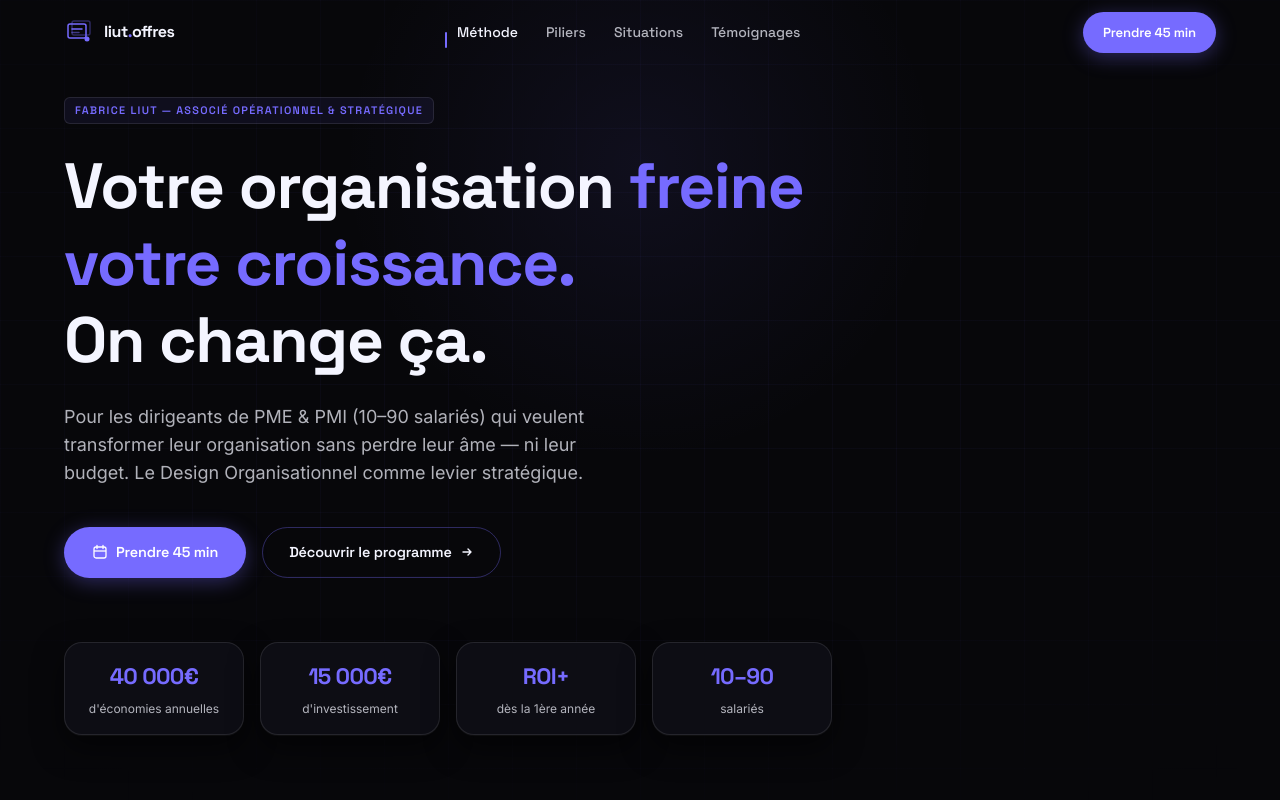
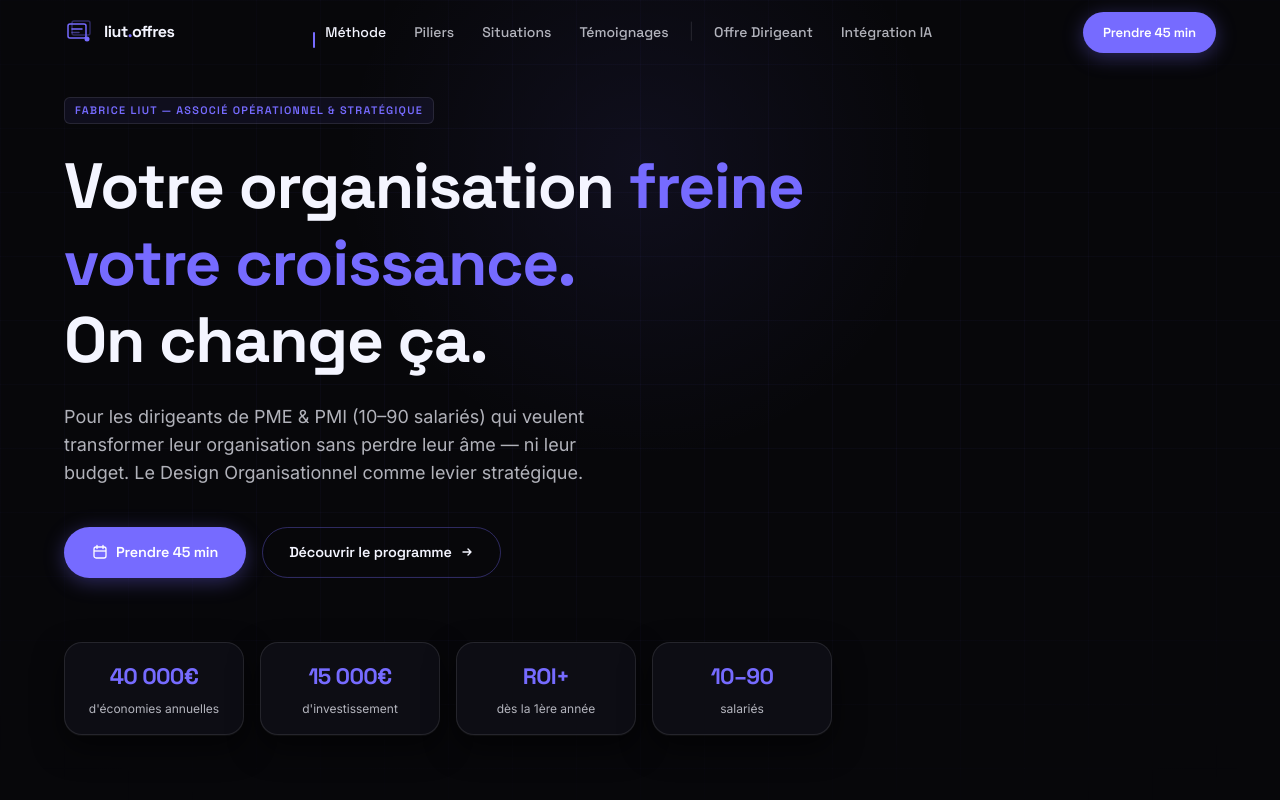
Before and after one commit to fabriceliut/offres-liut, a React (Vite) app: page /#/ in a window 1280 px wide. Shown: the top 800 px of the page. Built offline with nearby package versions, Linux system fonts and the light colour scheme.

Commit message:
fix: unicode text bugs in IASection + add offer links to nav

```diff
--- a/src/components/Header.tsx
+++ b/src/components/Header.tsx
@@ -9,6 +9,11 @@ const NAV_ITEMS = [
   { label: 'Piliers', id: 'piliers' },
   { label: 'Situations', id: 'situations' },
   { label: 'Témoignages', id: 'temoignages' },
+];
+
+const OFFER_LINKS = [
+  { label: 'Offre Dirigeant', to: '/entrepreneurs' },
+  { label: 'Intégration IA', to: '/ia' },
 ];
 
 const SECTION_IDS = NAV_ITEMS.map(n => n.id);
@@ -121,6 +126,21 @@ export default function Header() {
                   {item.label}
                 </button>
               ))}
+              <span className="mx-1" style={{ color: 'var(--border)' }} aria-hidden="true">|</span>
+              {OFFER_LINKS.map((link) => (
+                <Link
+                  key={link.to}
+                  to={link.to}
+                  className="px-3 py-1.5 text-sm transition-colors duration-150"
+                  style={{
+                    fontFamily: 'var(--font-heading)',
+                    fontWeight: 500,
+                    color: 'var(--muted)',
+                  }}
+                >
+                  {link.label}
+                </Link>
+              ))}
             </nav>
           ) : (
             <nav className="hidden md:flex items-center gap-1" aria-label="Navigation">
@@ -211,8 +231,26 @@ export default function Header() {
                         {item.label}
                       </button>
                     ))}
+                    <div className="my-2" style={{ borderTop: '1px solid var(--border)' }} />
+                    {OFFER_LINKS.map((link) => (
+                      <Link
+                        key={link.to}
+                        to={link.to}
+                        onClick={() => setMenuOpen(false)}
+                        className="text-left px-3 py-2.5 rounded-lg transition-colors duration-150"
+                        style={{
+                          fontFamily: 'var(--font-heading)',
+                          fontWeight: 500,
+                          fontSize: '0.95rem',
+                          color: 'var(--primary)',
+                        }}
+                      >
+                        {link.label} →
+                      </Link>
+                    ))}
                   </>
                 ) : (
+                  <>
                   <Link
                     to="/"
                     onClick={() => setMenuOpen(false)}
@@ -226,6 +264,24 @@ export default function Header() {
                   >
                     ← Retour à l'accueil
                   </Link>
+                  <div className="my-2" style={{ borderTop: '1px solid var(--border)' }} />
+                  {OFFER_LINKS.map((link) => (
+                    <Link
+                      key={link.to}
+                      to={link.to}
+                      onClick={() => setMenuOpen(false)}
+                      className="text-left px-3 py-2.5 rounded-lg transition-colors duration-150"
+                      style={{
+                        fontFamily: 'var(--font-heading)',
+                        fontWeight: 500,
+                        fontSize: '0.95rem',
+                        color: 'var(--primary)',
+                      }}
+                    >
+                      {link.label} →
+                    </Link>
+                  ))}
+                  </>
                 )}
                 <div className="pt-2 pb-2">
                   <a
--- a/src/components/IASection.tsx
+++ b/src/components/IASection.tsx
@@ -14,16 +14,16 @@ const fadeUp: Variants = {
 
 const IA_POINTS = [
   {
-    icon: '\u26A1',
-    text: "Automatiser les t\u00e2ches r\u00e9p\u00e9titives qui mangent le temps de vos \u00e9quipes \u2014 tris, r\u00e9sum\u00e9s, reporting, relances.",
+    icon: '⚡',
+    text: "Automatiser les tâches répétitives qui mangent le temps de vos équipes — tris, résumés, reporting, relances.",
   },
   {
-    icon: '\uD83D\uDCCA',
-    text: "Augmenter vos d\u00e9cisions avec des donn\u00e9es en temps r\u00e9el. Moins d\u2019intuition, plus de lucidit\u00e9.",
+    icon: '📊',
+    text: "Augmenter vos décisions avec des données en temps réel. Moins d'intuition, plus de lucidité.",
   },
   {
-    icon: '\uD83D\uDD12',
-    text: "S\u00e9curiser vos flux. L\u2019IA int\u00e9gr\u00e9e proprement, c\u2019est un coffre-fort. Bricol\u00e9e, c\u2019est une passoire.",
+    icon: '🔒',
+    text: "Sécuriser vos flux. L'IA intégrée proprement, c'est un coffre-fort. Bricolée, c'est une passoire.",
   },
 ];
 
@@ -46,7 +46,7 @@ export default function IASection() {
             viewport={{ once: true, margin: '-60px' }}
             className="mb-4"
           >
-            <IndexLabel text="03C \u2014 L\u2019acc\u00e9l\u00e9rateur" />
+            <IndexLabel text="03C — L'accélérateur" />
           </motion.div>
 
           <motion.h2
```
